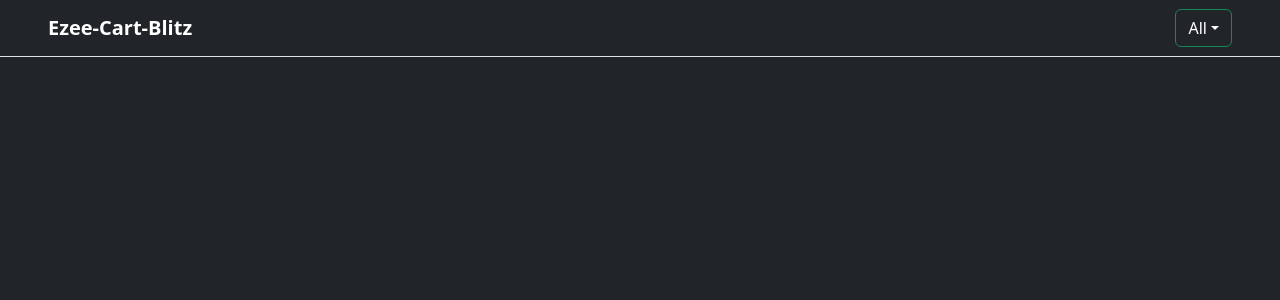
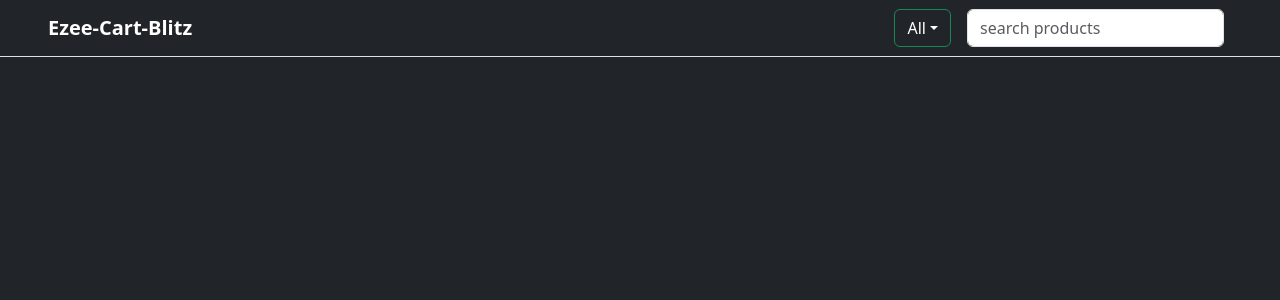
Before and after one commit to direction44/Ezee-Cart-Blitz, a React (Vite) app: page / in a window 1280 px wide. Shown: the top 300 px of the page. Built offline with nearby package versions, Linux system fonts and the light colour scheme.

Commit message:
navbar search text completed

```diff
--- a/src/Components/NavBar/Nav.jsx
+++ b/src/Components/NavBar/Nav.jsx
@@ -13,8 +13,8 @@ function Nav() {
           </button>
           <div className='collapse navbar-collapse justify-content-end' id='navbarSupportedContent'>
               <CategorySelector/>
-            {/* <SearchBar/>
-            <CartButton/> */}
+            <SearchBar/>
+            {/* <CsartButton/> */}
             </div>
         </div>
     </nav>
--- a/src/Components/NavBar/SearchBar.jsx
+++ b/src/Components/NavBar/SearchBar.jsx
@@ -1,10 +1,19 @@
-import React from 'react'
+import React, { useState } from 'react'
 
 function SearchBar() {
+ let[text,setText]= useState("")
+  const handleSubmit=(e)=>{
+    e.preventDefault()
+  }
+
+  const handleChnage=(e)=>{
+    setText(e.target.value)
+  }
+  console.log(text)
   return (
-    <h2>
-      searchbar
-    </h2>
+   <form className='d-flex ms-md-0 ms-lg-3' onSubmit={handleSubmit}>
+    <input type="search" name="" id=""  placeholder='search products' className='form-control ms-md-auto me-2' onChange={handleChnage} value={text}/>
+   </form>
   )
 }
 
```
